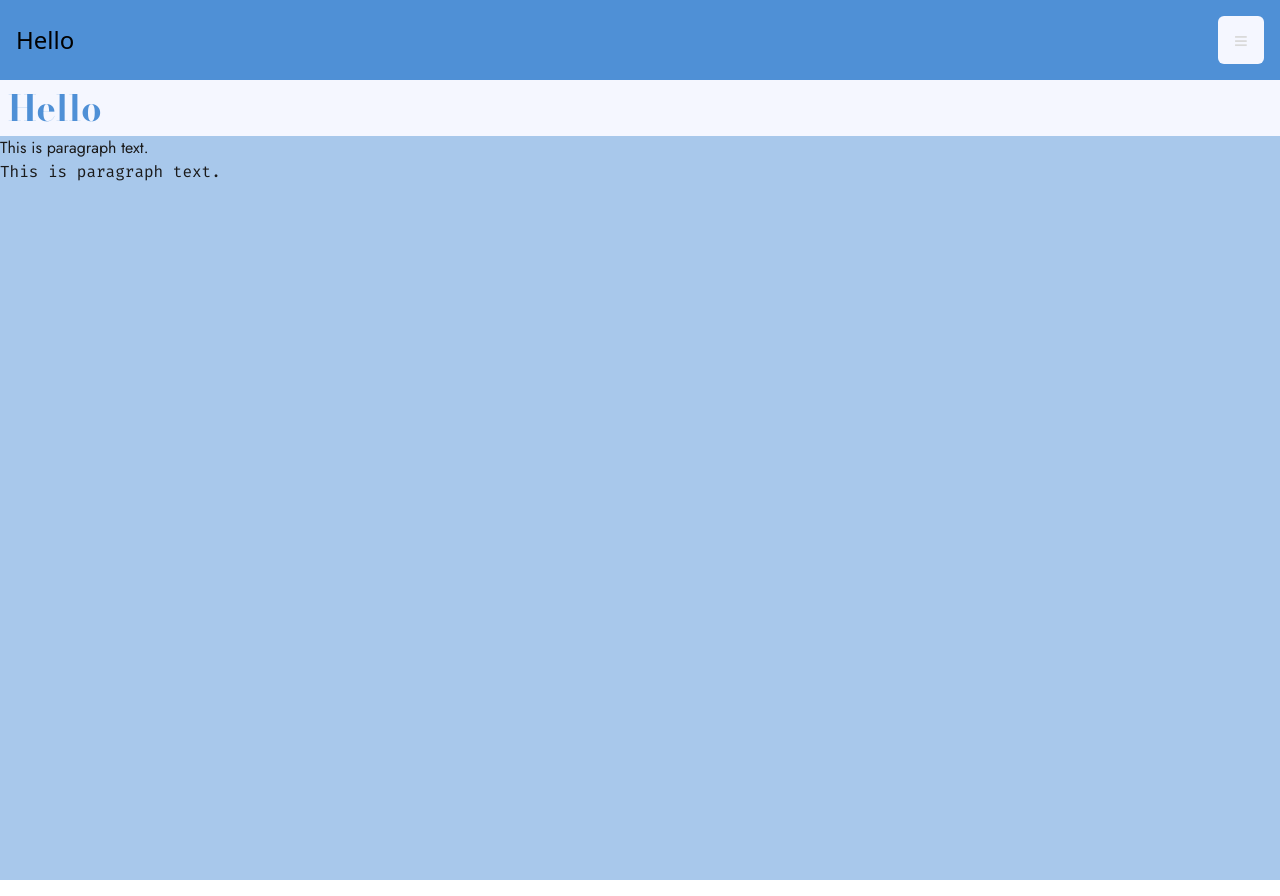
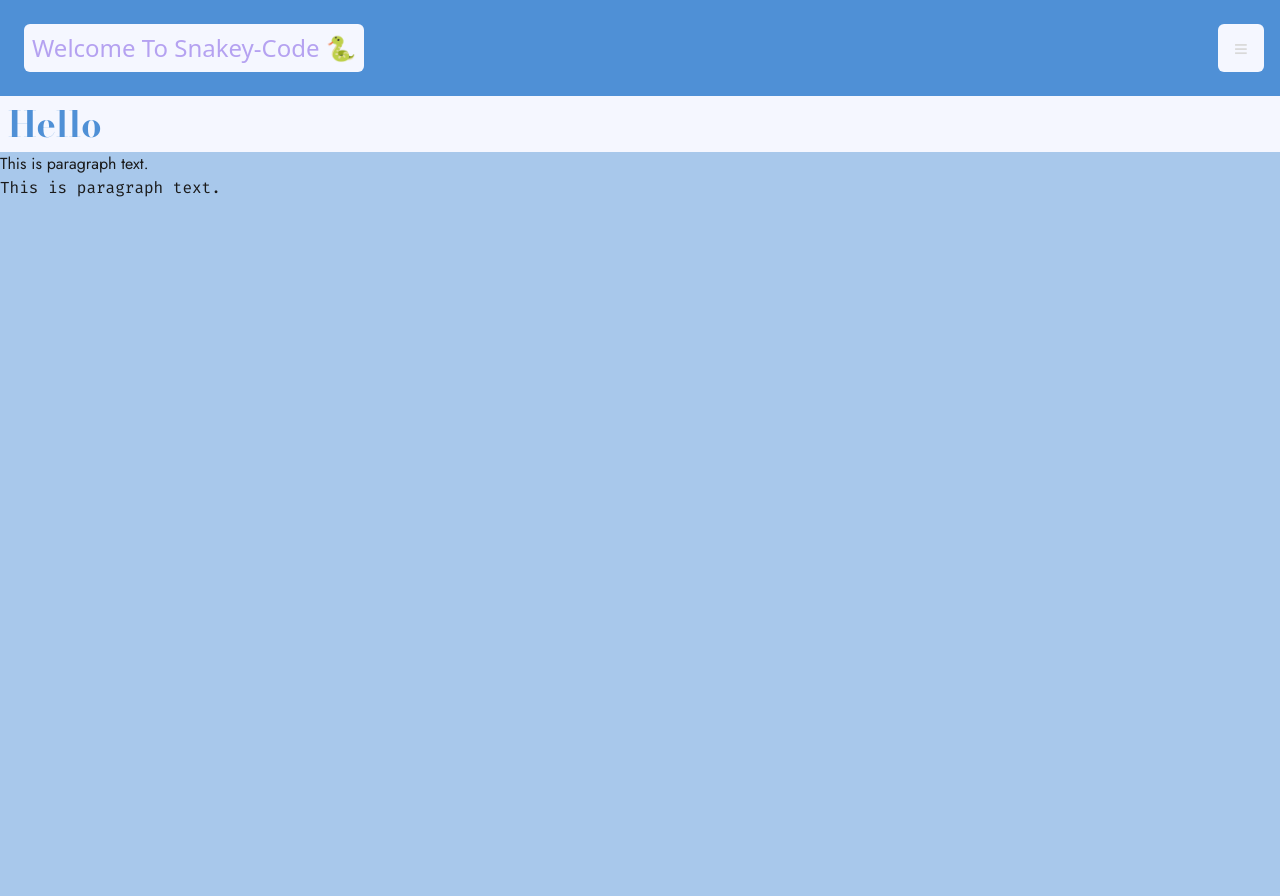
Before and after one commit to efp-coder/mvp-demo, a Next.js app: page / in a window 1280 px wide. Built offline with nearby package versions, Linux system fonts and the light colour scheme.

Commit message:
(adds) url helper function and dynamic section text for header

```diff
--- a/components/Header.tsx
+++ b/components/Header.tsx
@@ -2,16 +2,22 @@
 
 import Button from "@/components/ui/Button"
 import NavBar from "@/components/NavBar";
+import prettifyPath from "@/helpers/prettifyPath";
 import { useState } from "react";
+import { usePathname } from "next/navigation";
+
 export default function Header() {
 
   const [isMenuOpen, setIsMenuOpen] = useState(false);
   const toggleMenu = () => { setIsMenuOpen(!isMenuOpen); };
   const menuSymbol = isMenuOpen ? "x" : "≡";
+  const pathName = usePathname();
+  const sectionText = prettifyPath(pathName);
+
 
   return (
     <header className="flex bg-primary p-4 text-2xl justify-between items-center relative z-50">
-      <section>Hello</section>
+      <section className="bg-background text-accent p-2 rounded-md text-balance m-2">{sectionText}</section>
       <Button text={menuSymbol} onClick={toggleMenu} />
       {isMenuOpen && <NavBar closeMenu={toggleMenu} />}
     </header>
--- /dev/null
+++ b/helpers/prettifyPath.ts
@@ -0,0 +1,9 @@
+export default function prettifyPath(pathname: string) {
+  if (pathname === "/") return "Welcome To Snakey-Code 🐍";
+
+  const lastSegment = pathname.replace(/^\/|\/$/g, "").split("/").pop() || "";
+
+  return lastSegment
+    .replace(/[-_]/g, " ")
+    .replace(/\b\w/g, (char) => char.toUpperCase());
+}
```
